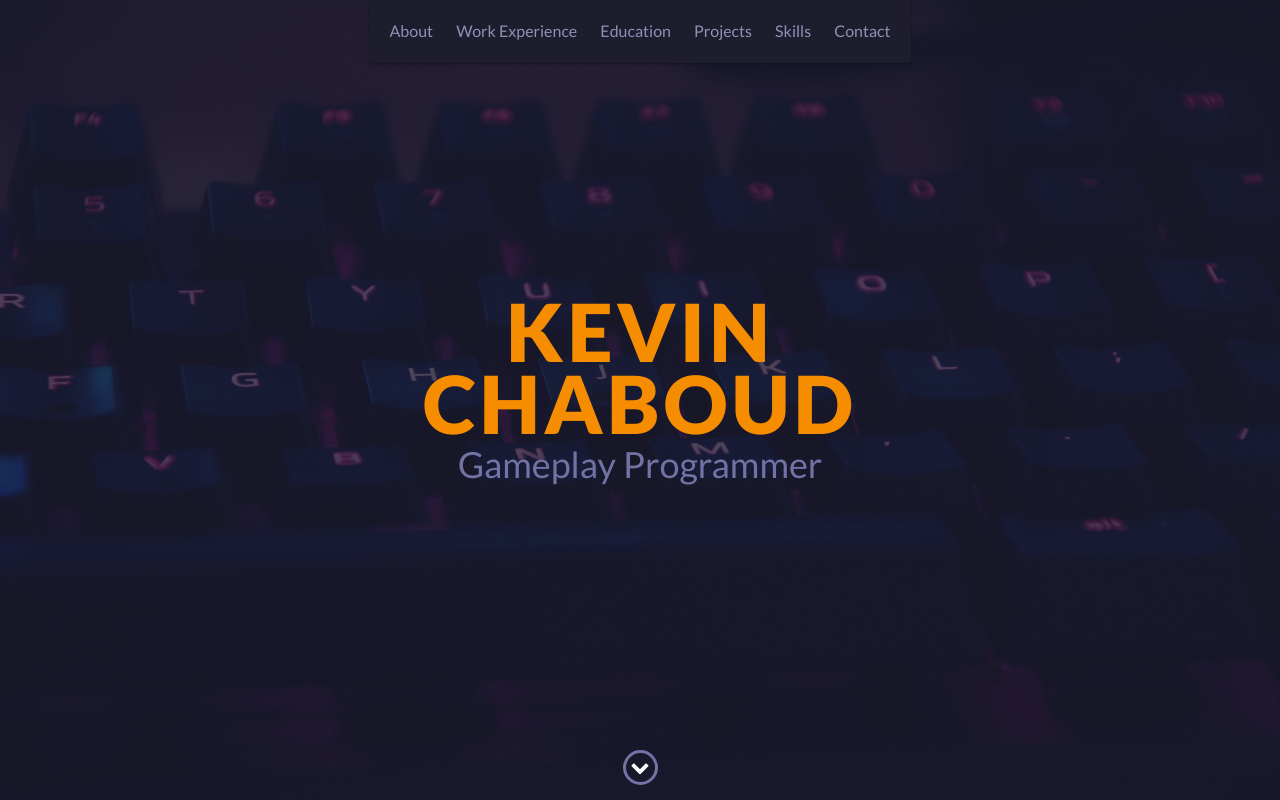
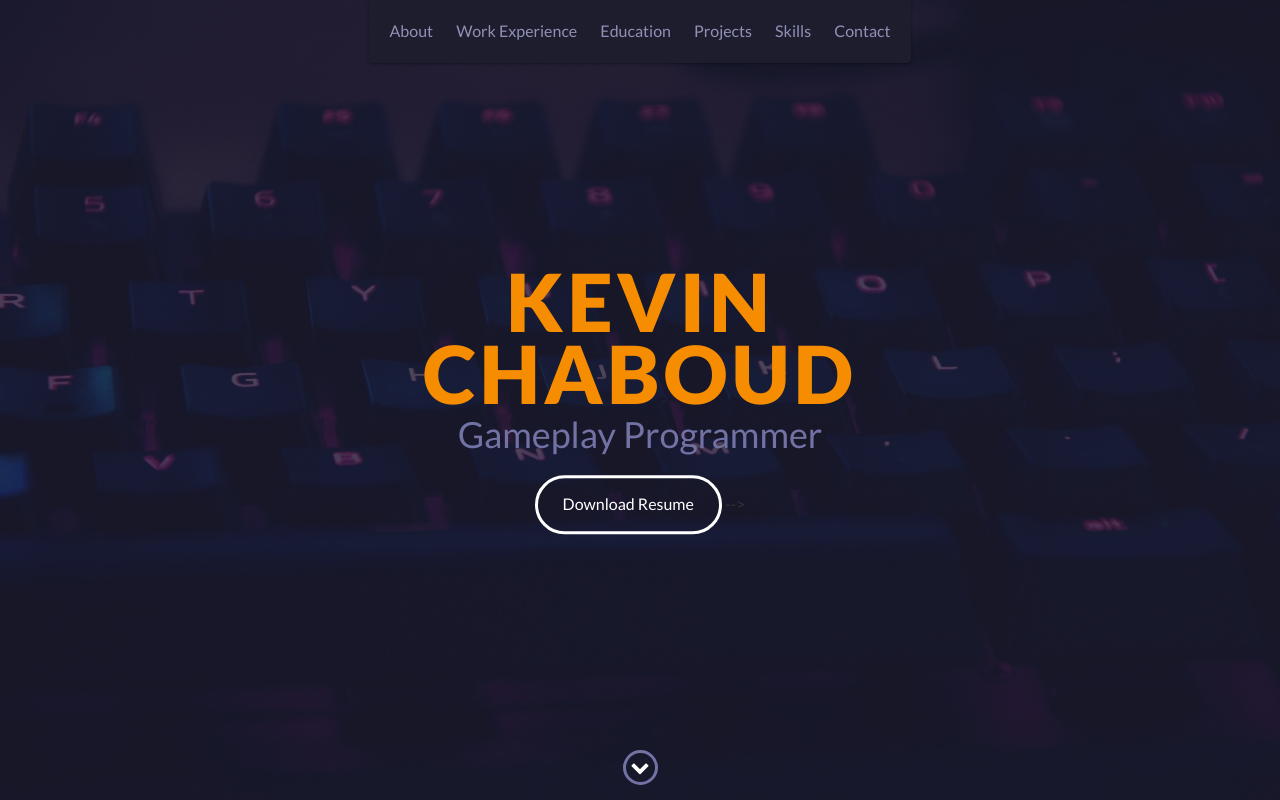
Before and after one commit to kchaboud/kchaboud.github.io, a website: page index.html in a window 1280 px wide. Shown: the top 800 px of the page. Drawn offline with nearby package versions, Linux system fonts and the light colour scheme.

Commit message:
Download Resume button

```diff
--- a/index.html
+++ b/index.html
@@ -50,8 +50,7 @@
         <div id="lead-content">
             <h1>Kevin Chaboud</h1>
             <h2>Gameplay Programmer</h2>
-            <!-- TODO CV Link -->
-            <!-- <a href="#" class="btn-rounded-white">Télécharger le CV</a> -->
+            <a href="CV_Kevin_CHABOUD_EN.pdf" class="btn-rounded-white">Download Resume</a> -->
         </div>
         <!-- End #lead-content -->
 
```
Also changed, not shown: 1 other file.
